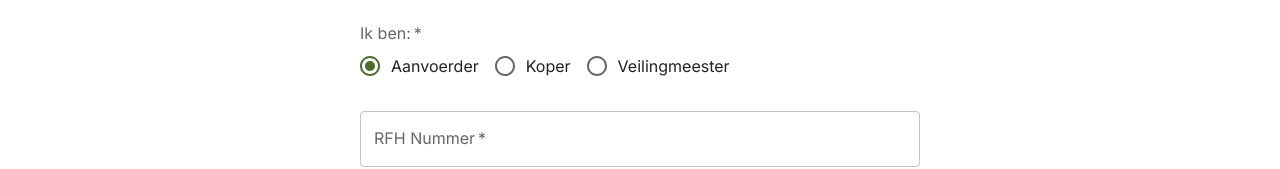
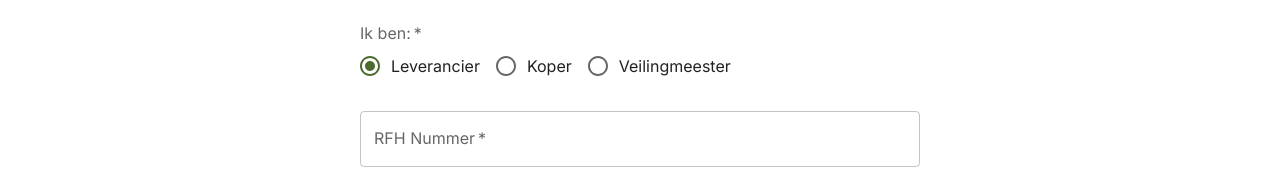
Before and after one commit to alex24106429/DigitaleVeilingklok, a React (Vite) app in the folder client-app/: page /register in a window 1280 px wide. Shown: the part 470-639 px from the top of the page. Built offline with nearby package versions, Linux system fonts and the light colour scheme.

Commit message:
Aanvoerder naar leverancier

```diff
--- a/client-app/src/pages/LoginPage.tsx
+++ b/client-app/src/pages/LoginPage.tsx
@@ -131,7 +131,7 @@ export function LoginPage({ isRegisterPage }: LoginPageProps) {
 								value={userType}
 								onChange={(e) => setUserType(e.target.value)}
 							>
-								<FormControlLabel value="grower" control={<Radio />} label="Aanvoerder" />
+								<FormControlLabel value="grower" control={<Radio />} label="Leverancier" />
 								<FormControlLabel value="buyer" control={<Radio />} label="Koper" />
 								<FormControlLabel value="auctioneer" control={<Radio />} label="Veilingmeester" />
 							</RadioGroup>
```
